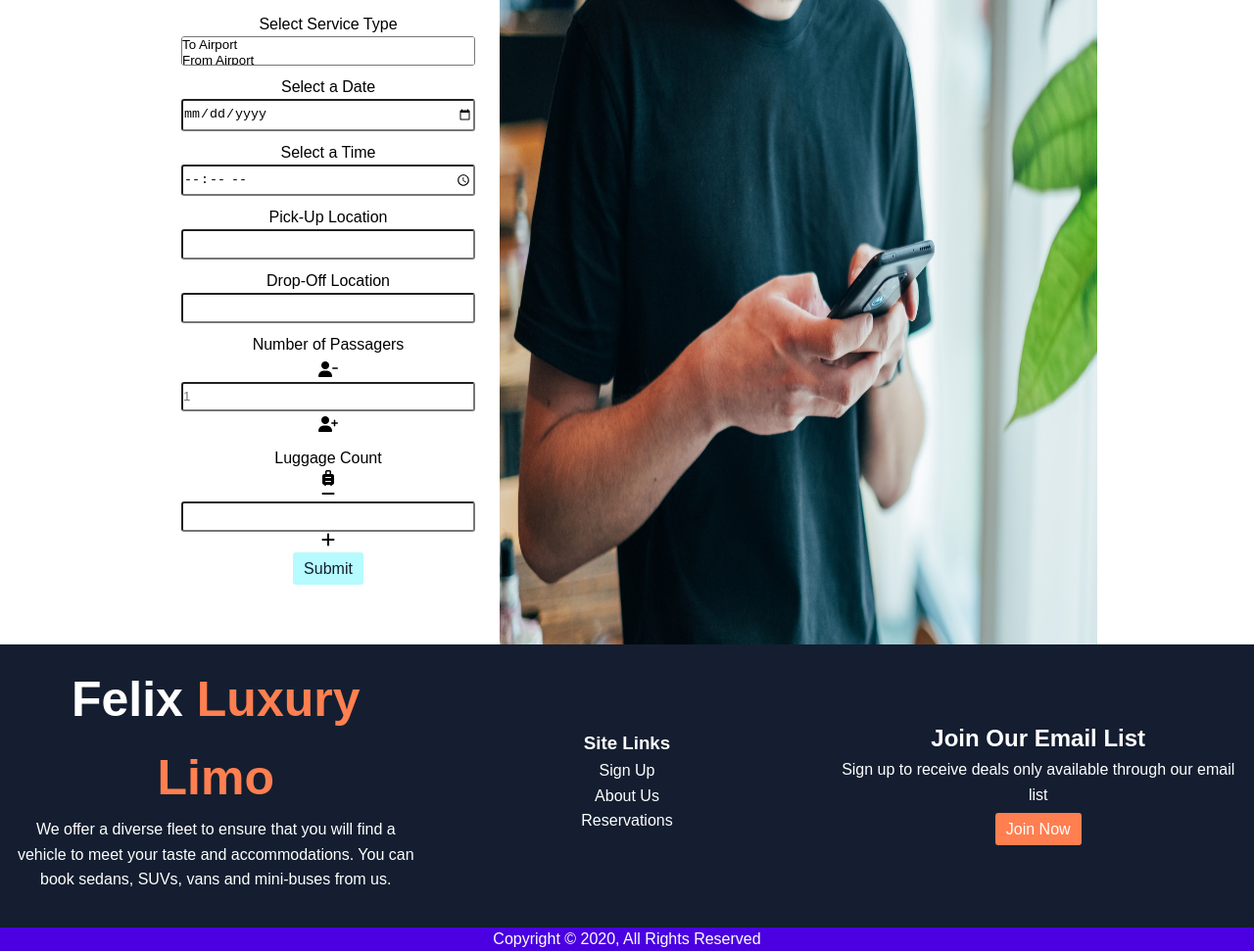
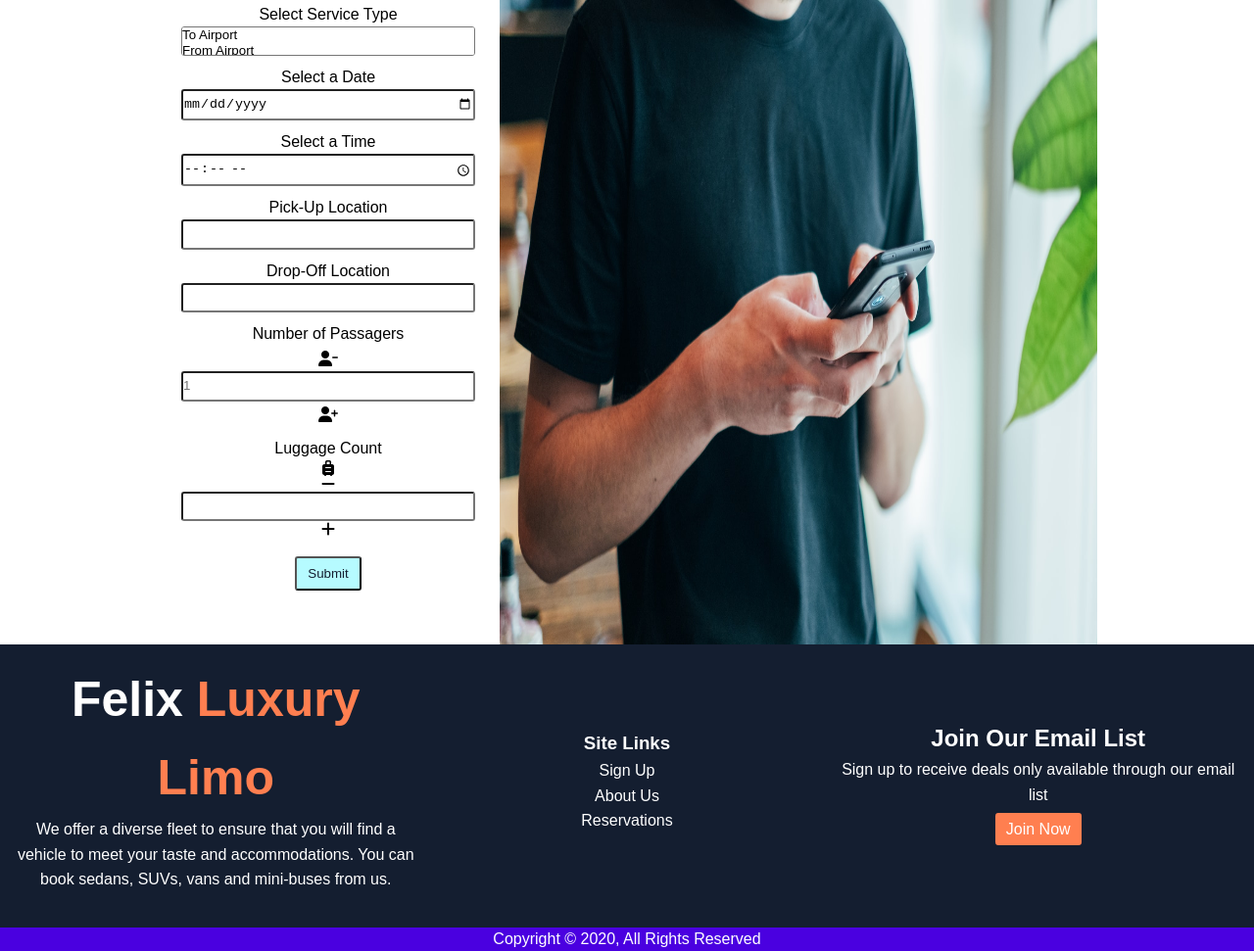
Before and after one commit to hobo71/splus, a plain HTML site: page reservations.html in a window 1280 px wide. Shown: the part 362-1333 px from the top of the page at 98% size. Drawn offline with Linux system fonts and the light colour scheme; a web font is replaced by a local one.

Commit message:
fixed reservation button

```diff
--- a/reservations.html
+++ b/reservations.html
@@ -86,7 +86,7 @@
             </li>
 
         </ul>
-        <a href="#" class="btn-light">Submit</a>
+        <button type="submit" class="btn-light">Submit</button>
     </form>
 </div>
     <div>
```
